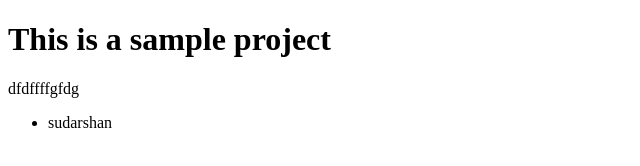
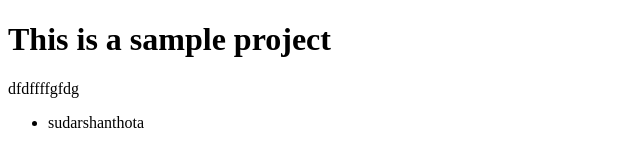
Before and after one commit to GunasriRangu/project, a plain HTML site: page index.html in a window 1280 px wide. Shown: the full height of the page, 0-640 px from the left. Drawn offline with Linux system fonts and the light colour scheme.

Commit message:
sudarshanthota

```diff
--- a/index.html
+++ b/index.html
@@ -10,7 +10,7 @@
     <h1>This is a sample project</h1>
     <p>dfdffffgfdg</p>
     <ul>
-        <li>sudarshan</li>
+        <li>sudarshanthota</li>
     </ul>
 </body>
 </html>
```
